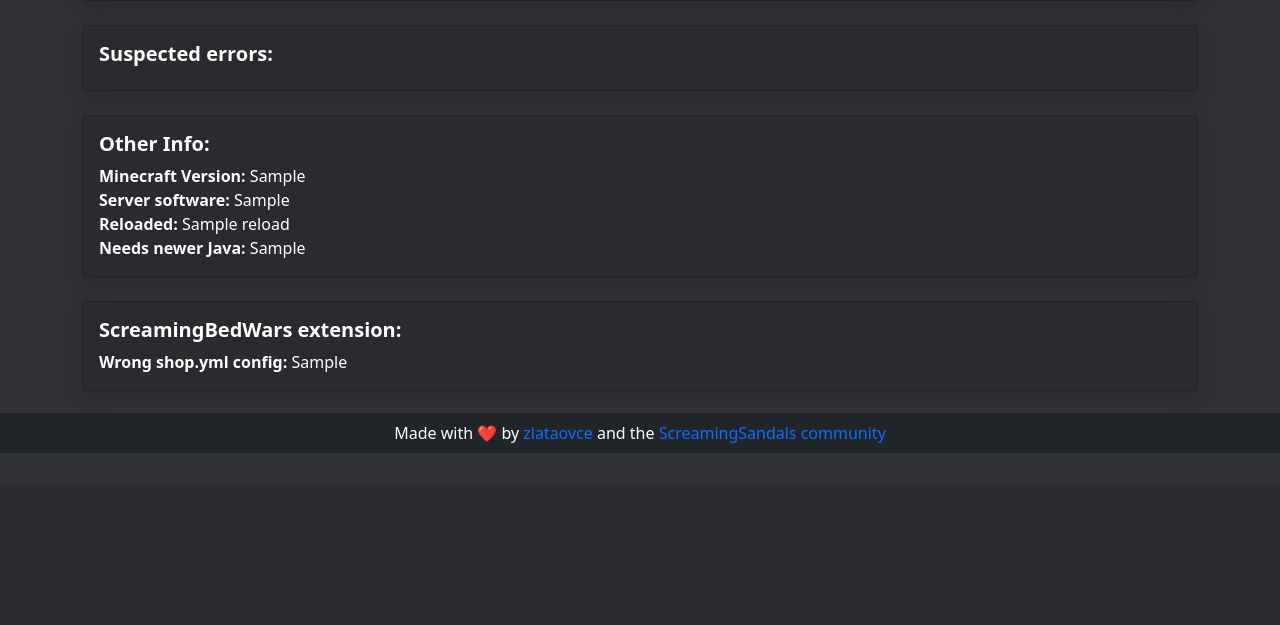
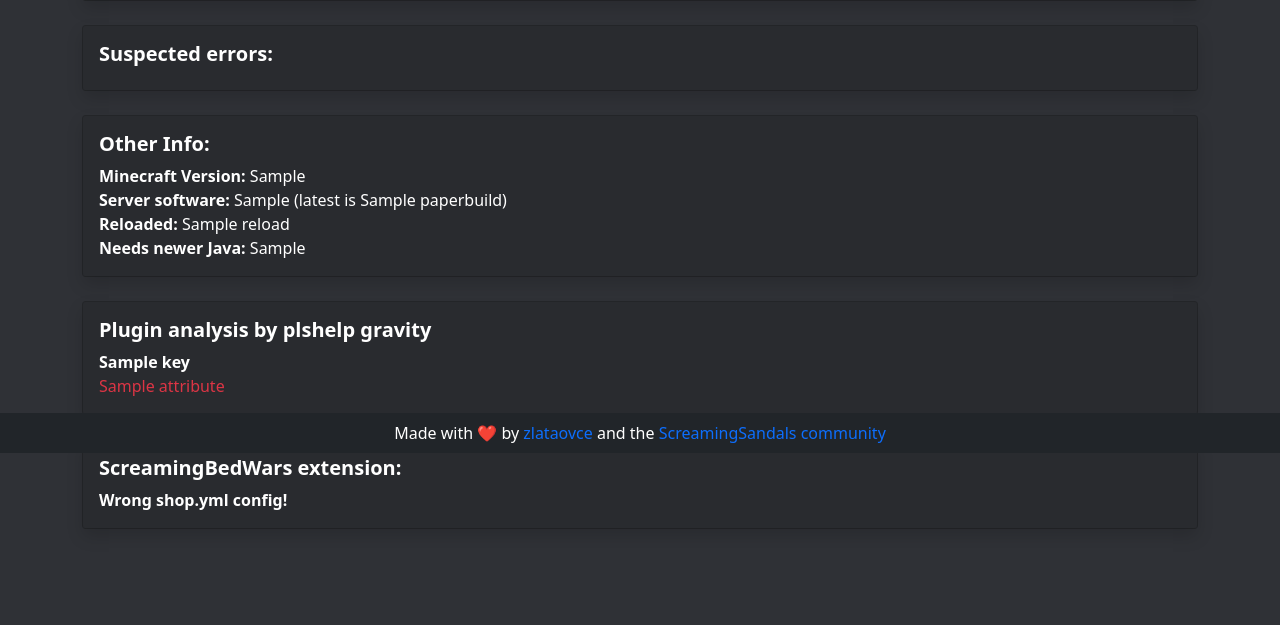
Before and after one commit to zlataovce/plshelp, a Flask app: template templates/show.html in a window 1280 px wide. Shown: the part 347-972 px from the top of the page. Before the commit the page ends 790 px from the top, so only its background shows below. Run offline with Flask 2, Linux system fonts and the light colour scheme; the template is opened without the code that fills it: most values are stand-ins (such as "Sample title", 1, 10 or a date in 2020).

Commit message:
gravity now on site, new apis and paper builds

```diff
--- a/libs/classifylib.py
+++ b/libs/classifylib.py
@@ -22,4 +22,4 @@ def classify(gravity, lang, plugin):
 			elif plugin_class["ci"] == "github":
 				return {"latest_build": latest_release_github(plugin_class["link"]), "attributes": None}
 	if plugin_class["type"] == "warn":
-		return plugin_class["desc"]
+		return [plugin_class["desc"]]
--- a/run.py
+++ b/run.py
@@ -10,6 +10,7 @@ from libs.utils import check_filename, sanitize, jsonf
 from configparser import ConfigParser
 import concurrent.futures
 from libs.classifylib import classify
+from libs.apis import latest_paper_build
 
 load_dotenv()
 
@@ -67,8 +68,12 @@ def parse_intelligent():
             r = classify(gravity, lang, i)
             if isinstance(r, dict):
                 data["gravity_classified_plugins"][i] = r
-            elif isinstance(r, str):
+            elif isinstance(r, list):
                 data["gravity_classified_plugins"][i] = {"latest_build": None, "attributes": r}
+    if "Paper" in data["server_software"]:
+        data["paper_build"] = latest_paper_build(data["minecraft_version"])
+    else:
+        data["paper_build"] = None
     return Response(dumps(data, indent=2), mimetype='application/json')
 
 
@@ -94,32 +99,34 @@ def show():
     global config
     if request.method == "GET":
         if request.args.get("type") == "share":
-            r = requests.get(config['FLASK']['Domain'] + "/api/v1?url=" + request.args.get("url"))
+            r = requests.get(config['FLASK']['Domain'] + "/api/v2?url=" + request.args.get("url"))
             shareurl = config['FLASK']['Domain'] + "/show?type=share&url=" + request.args.get("url")
             if r.status_code != 400:
                 re = r.json()
                 return render_template("show.html", plugins=re["plugins"], classifiederrors=re["classified_errors"],
                                        minecraft_version=re["minecraft_version"], server_software=re["server_software"],
                                        reload=re["reload"], needs_newer_java=re["needs_newer_java"], share_url=shareurl,
-                                       sbw_wrongshop=re["sbw_wrongshop"], paste_url=request.args.get("url"), domain=config['FLASK']['Domain'], errors=re["errors"])
+                                       sbw_wrongshop=re["sbw_wrongshop"], paste_url=request.args.get("url"), domain=config['FLASK']['Domain'], errors=re["errors"],
+                                       gravityplugins=re["gravity_classified_plugins"], paperbuild=re["paper_build"])
             else:
                 return "The paste URL was wrong!", 400
     if request.method == "POST":
-        r = requests.get(config['FLASK']['Domain'] + "/api/v1?url=" + request.form.get("url"))
+        r = requests.get(config['FLASK']['Domain'] + "/api/v2?url=" + request.form.get("url"))
         shareurl = config['FLASK']['Domain'] + "/show?type=share&url=" + request.form.get("url")
         if r.status_code != 400:
             re = r.json()
             return render_template("show.html", plugins=re["plugins"], classifiederrors=re["classified_errors"],
                                    minecraft_version=re["minecraft_version"], server_software=re["server_software"],
                                    reload=re["reload"], needs_newer_java=re["needs_newer_java"], share_url=shareurl,
-                                   sbw_wrongshop=re["sbw_wrongshop"], paste_url=request.form.get("url"), domain=config['FLASK']['Domain'], errors=re["errors"])
+                                   sbw_wrongshop=re["sbw_wrongshop"], paste_url=request.form.get("url"), domain=config['FLASK']['Domain'], errors=re["errors"],
+                                   gravityplugins=re["gravity_classified_plugins"], paperbuild=re["paper_build"])
         else:
             return "The paste URL was wrong!", 400
 
 
 @app.route("/showv2", methods=["GET", "POST"])
 def showv2():
-    global config
+    global config, gravity, lang
     if request.method == "GET":
         index2()
     if request.method == "POST":
@@ -130,6 +137,14 @@ def showv2():
             thread = executor.submit(upload_paste_thread, sanitize(request.form.get("logfile")))
         parser = Parse(filename)
         re = parser.analysis()
+        re["gravity_classified_plugins"] = {}
+        for i in gravity.keys():
+            if i in re["plugins_altver"]:
+                r = classify(gravity, lang, i)
+                if isinstance(r, dict):
+                    re["gravity_classified_plugins"][i] = r
+                elif isinstance(r, str):
+                    re["gravity_classified_plugins"][i] = {"latest_build": None, "attributes": r}
         pasteurl = thread.result()
         shareurl = config['FLASK']['Domain'] + "/show?type=share&url=" + pasteurl
         remove(filename)
@@ -137,7 +152,8 @@ def showv2():
             return render_template("show.html", plugins=re["plugins"], classifiederrors=re["classified_errors"],
                                    minecraft_version=re["minecraft_version"], server_software=re["server_software"],
                                    reload=re["reload"], needs_newer_java=re["needs_newer_java"], share_url=shareurl,
-                                   sbw_wrongshop=re["sbw_wrongshop"], paste_url=pasteurl, domain=config['FLASK']['Domain'], errors=re["errors"])
+                                   sbw_wrongshop=re["sbw_wrongshop"], paste_url=pasteurl, domain=config['FLASK']['Domain'], errors=re["errors"],
+                                   gravityplugins=re["gravity_classified_plugins"], paperbuild=re["paper_build"])
         except KeyError:
             return "Incomplete logs!", 400
 
--- a/static/js/main.js
+++ b/static/js/main.js
@@ -93,6 +93,7 @@ $(document).ready(function WindowLoad(event) {
             toggleClass(document.getElementById("card3"), ["card-dark"]);
             toggleClass(document.getElementById("card4"), ["card-dark"]);
             toggleClass(document.getElementById("card5"), ["card-dark"]);
+            toggleClass(document.getElementById("card6"), ["card-dark"]);
             toggleClass(document.getElementById("smalltitle"), ["subtitle-dark"]);
         }
     }
--- a/templates/show.html
+++ b/templates/show.html
@@ -98,22 +98,44 @@
 				<div class="card-body shadow errors-light">
 					<h2 id="title2"><strong>Other Info:</strong></h2>
 					<div id="info1" class="subtitle-light"><strong>Minecraft Version:</strong> {{minecraft_version}}</div>
-					<div id="info2" class="subtitle-light"><strong>Server software:</strong> {{server_software}}</div>
+					{% if paperbuild is none %}
+						<div id="info2" class="subtitle-light"><strong>Server software:</strong> {{server_software}} (latest build couldn't be determined)</div>
+					{% else %}
+						<div id="info2" class="subtitle-light"><strong>Server software:</strong> {{server_software}} (latest is {{paperbuild}})</div>
+					{% endif %}
 					<div id="info3" class="subtitle-light"><strong>Reloaded:</strong> {{reload}}</div>
 					<div id="info4" class="subtitle-light"><strong>Needs newer Java:</strong> {{needs_newer_java}}</div>
 				</div>
 			</div>
-		{% block body %}
-		{% if sbw_wrongshop %}
-		<div id="card5" class="card w-100 mt-4">
-			<div class="card-body shadow errors-light">
-				<h2 id="title2"><strong>ScreamingBedWars extension:</strong></h2>
-				<div class="subtitle-light" id="info5"><strong>Wrong shop.yml config:</strong>
-					{{sbw_wrongshop}}</div>
+			{% if gravityplugins %}
+			<div id="card5" class="card w-100 mt-4">
+				<div class="card-body shadow errors-light">
+					<h2 id="title2"><strong>Plugin analysis by plshelp gravity</strong></h2>
+					{% for key, value in gravityplugins.items() %}
+						{% if value['attributes'] is not none %}
+							<div class="subtitle-light" id="info5"><strong>{{key}}</strong></div>
+							{% for i in value['attributes'] %}
+								<div class="text-danger">{{i}}</div>
+							{% endfor %}
+						{% elif value['latest_build'] is not none %}
+							{% for i in plugins %}
+								{% if key in i %}
+									<div class="subtitle-light" id="info5"><strong>{{i}}</strong> (latest build {{value['latest_build']}})</div>
+								{% endif %}
+							{% endfor %}
+						{% endif %}
+					{% endfor %}
+				</div>
 			</div>
-		</div>
-		{% endif %}
-		{% endblock %}
+			{% endif %}
+			{% if sbw_wrongshop %}
+			<div id="card6" class="card w-100 mt-4">
+				<div class="card-body shadow errors-light">
+					<h2 id="title2"><strong>ScreamingBedWars extension:</strong></h2>
+					<div class="subtitle-light" id="info5"><strong>Wrong shop.yml config!</strong></div>
+				</div>
+			</div>
+			{% endif %}
 		</div>
 		<br></br>
 		{% include "footer.html" %}
```
Also changed, not shown: libs/apis.py (+8 -0 lines).
